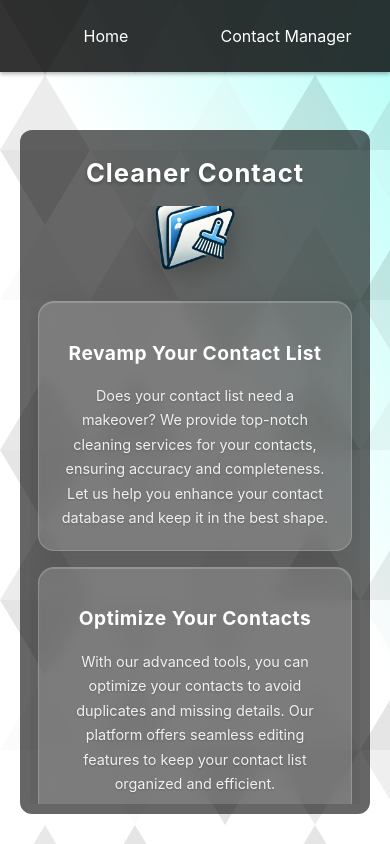
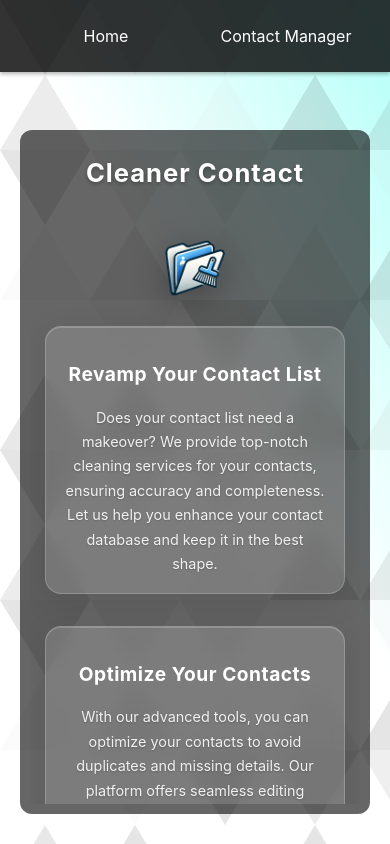
Before and after one commit to Fred56733/Cleaner-Contacts, a React (Vite) app: page /#/ in a window 390 px wide. Built offline with nearby package versions, Linux system fonts and the light colour scheme.

Commit message:
fixed electron build and homepage scrollability for all sizes

```diff
--- a/public/electron.js
+++ b/public/electron.js
@@ -11,7 +11,7 @@ function createWindow() {
       nodeIntegration: false,
       contextIsolation: true,
       enableRemoteModule: false,
-      webSecurity: false,  // Keep disabled for now
+      webSecurity: false,
       allowRunningInsecureContent: false,
       experimentalFeatures: false
     },
@@ -24,7 +24,6 @@ function createWindow() {
   if (isDev) {
     startUrl = 'http://localhost:5173';
   } else {
-    // Make sure this points to the correct location
     startUrl = `file://${path.join(__dirname, '../dist/index.html')}`;
   }
 
@@ -39,7 +38,7 @@ function createWindow() {
   });
 
   // Keep DevTools open to see errors
-  mainWindow.webContents.openDevTools();
+  //mainWindow.webContents.openDevTools();
 
   mainWindow.on('closed', () => {
     mainWindow = null;
--- a/src/pages/HomePage.css
+++ b/src/pages/HomePage.css
@@ -1,11 +1,12 @@
 .homepage-container {
-  height: 100%;
+  height: 100vh;
   padding: 1rem;
   display: flex;
   flex-direction: column;
   align-items: center;
-  justify-content: center;
-  overflow: hidden;
+  justify-content: flex-start;
+  overflow-y: auto;
+  overflow-x: hidden;
   font-family: 'Inter', system-ui, sans-serif;
   animation: fadeIn 0.4s ease-in-out;
 }
@@ -197,3 +198,54 @@
     font-size: 1.5rem;
   }
 }
+
+@media (max-width: 400px) {
+  .homepage-container {
+    justify-content: flex-start;
+    padding-top: 2rem;
+    padding-bottom: 2rem;
+  }
+
+  .content-section {
+    align-items: flex-start;
+  }
+
+  .feature-cards {
+    max-width: 300px;
+  }
+
+  .feature-card {
+    padding: 1rem;
+    margin-bottom: 1rem;
+  }
+
+  .logo-icon {
+    width: 60px;
+    height: 60px;
+  }
+
+  .page-title {
+    font-size: 1.3rem;
+    margin-bottom: 1rem;
+  }
+}
+
+@media (max-width: 350px) {
+  .homepage-container {
+    padding: 0.5rem;
+  }
+
+  .feature-card {
+    padding: 0.8rem;
+  }
+
+  .feature-card h3 {
+    font-size: 1.1rem;
+    margin-bottom: 0.8rem;
+  }
+
+  .feature-card p {
+    font-size: 0.85rem;
+    line-height: 1.5;
+  }
+}
```
